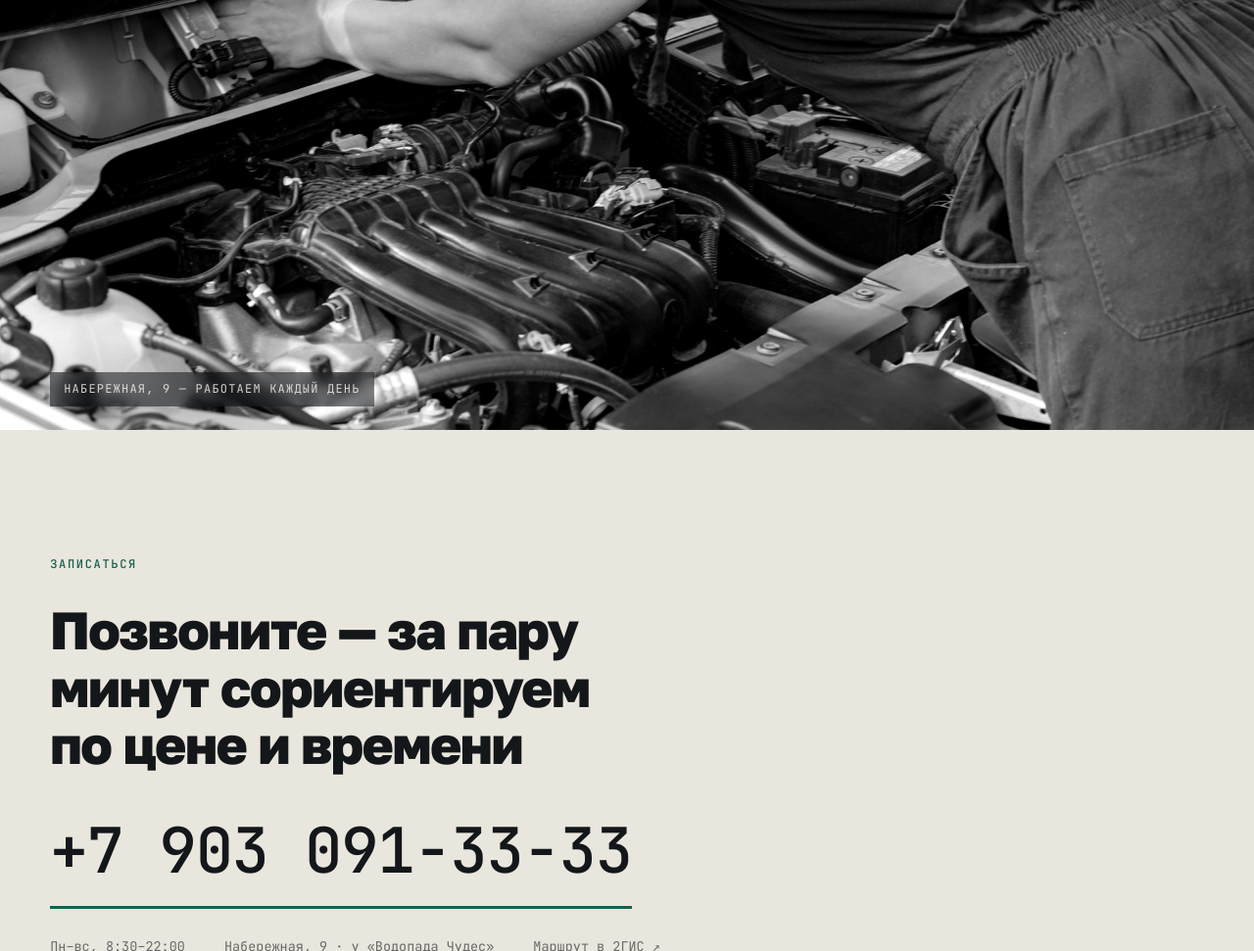
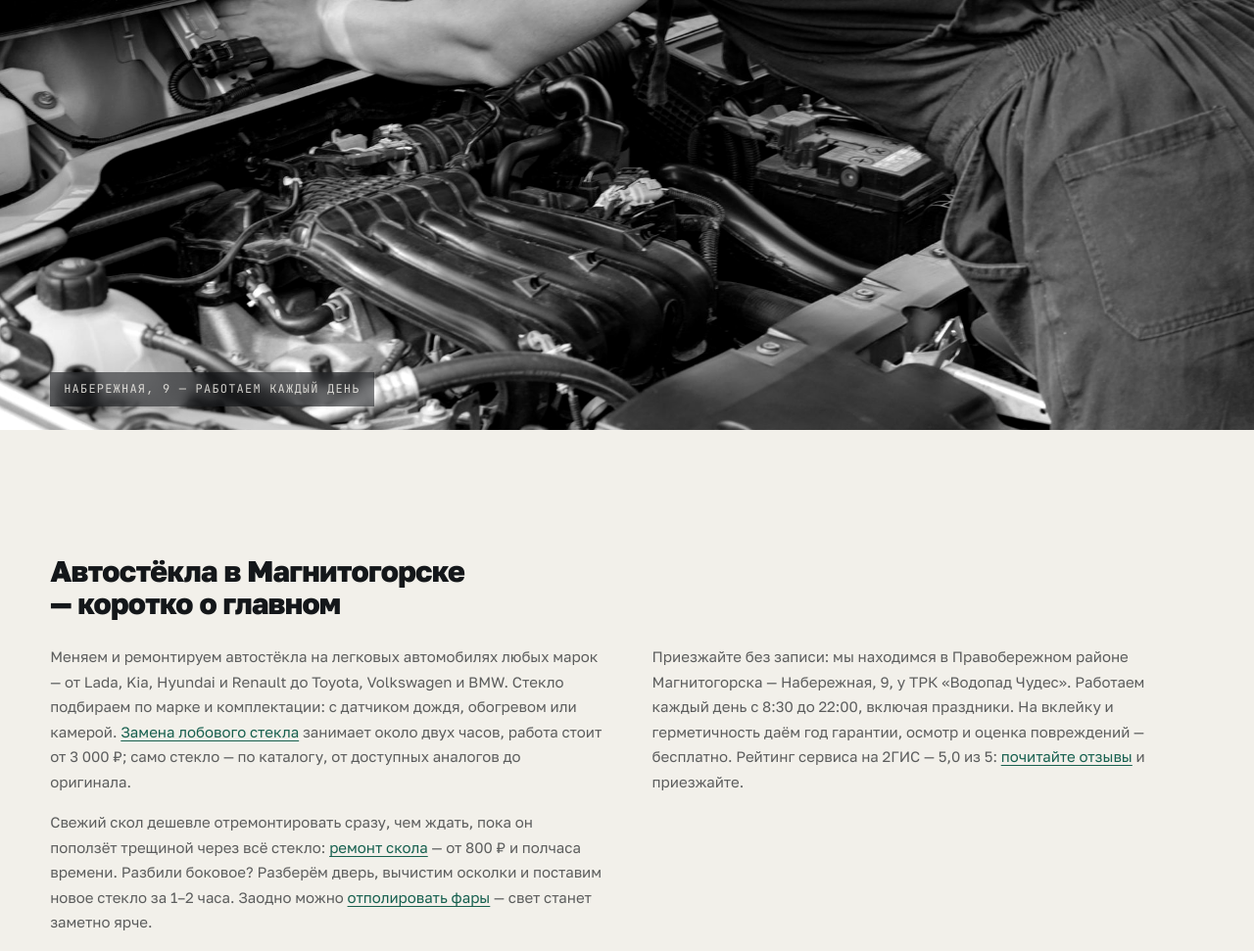
Before and after one commit to satoaya468-maker/-, a web app: file index.html in a window 1280 px wide. Shown: the part 5529-6500 px from the top of the page at 98% size. Run offline with its HTML, style and script files only (its server is not run), Linux system fonts and the light colour scheme.

Commit message:
Видео владельца в hero и SEO-дожим под Магнитогорск
Hero-видео заменено на загруженный владельцем ролик (сжат до 3,3 МБ,
постер и og-обложка — кадры из него). Титул главной перестроен под
денежный запрос «замена лобового стекла в Магнитогорске» с ценой,
на главной появился локальный SEO-блок с марками машин, районом
и перелинковкой на услуги; alternateName в schema, цены в титулах.

Co-Authored-By: Claude Fable 5 <noreply@anthropic.com>
Claude-Session: https://claude.ai/code/session_01UzjNX3SXT5e9XTV9aALJyp

```diff
--- a/css/style.css
+++ b/css/style.css
@@ -1106,6 +1106,39 @@ body.menu-open {
   backdrop-filter: blur(6px);
 }
 
+/* ---------- SEO-текст ---------- */
+
+.seo-text h2 {
+  font-size: clamp(22px, 2.4vw, 30px);
+  margin-bottom: 26px;
+  max-width: 24em;
+}
+
+.seo-cols {
+  columns: 2;
+  column-gap: clamp(32px, 4vw, 64px);
+}
+
+.seo-cols p {
+  font-size: 15px;
+  line-height: 1.7;
+  color: rgba(20, 23, 26, 0.68);
+  margin-bottom: 16px;
+  break-inside: avoid;
+}
+
+.seo-cols a {
+  color: var(--mint-deep);
+  text-decoration: underline;
+  text-underline-offset: 3px;
+}
+
+@media (max-width: 900px) {
+  .seo-cols {
+    columns: 1;
+  }
+}
+
 /* ---------- CTA ---------- */
 
 .cta {
--- a/index.html
+++ b/index.html
@@ -4,9 +4,9 @@
   <meta charset="UTF-8">
   <meta name="viewport" content="width=device-width, initial-scale=1.0, viewport-fit=cover">
 
-  <title>Автостекло74 — замена и ремонт автостёкол в Магнитогорске | Набережная, 9</title>
-  <meta name="description" content="Автосервис по автостёклам в Магнитогорске: замена лобовых, боковых и задних стёкол, ремонт сколов и трещин, полировка фар. Без выходных с 8:30 до 22:00, рейтинг 5,0 на 2ГИС. Набережная, 9, у «Водопада Чудес». Звоните: +7 903 091-33-33.">
-  <meta name="keywords" content="автостекло Магнитогорск, автосервис Магнитогорск, замена лобового стекла Магнитогорск, ремонт скола, ремонт трещины лобового стекла, полировка фар, замена бокового стекла, автостекло74">
+  <title>Замена лобового стекла в Магнитогорске от 3 000 ₽ — Автостекло74: автостёкла, ремонт сколов</title>
+  <meta name="description" content="Замена и ремонт автостёкол в Магнитогорске: лобовое — за 2 часа (работа от 3 000 ₽), скол — за полчаса (от 800 ₽), полировка фар. Стёкла под любую марку, гарантия год, 5,0 на 2ГИС. Без выходных 8:30–22:00. Набережная, 9, у «Водопада Чудес». Звоните: +7 903 091-33-33.">
+  <meta name="keywords" content="замена лобового стекла Магнитогорск, автостекло Магнитогорск, автосервис Магнитогорск, ремонт скола Магнитогорск, ремонт трещины лобового стекла, замена бокового стекла, замена заднего стекла, полировка фар Магнитогорск, автостекло74">
   <meta name="robots" content="index, follow, max-image-preview:large">
   <meta name="geo.region" content="RU-CHE">
   <meta name="geo.placename" content="Магнитогорск">
@@ -15,12 +15,12 @@
   <meta property="og:type" content="website">
   <meta property="og:locale" content="ru_RU">
   <meta property="og:site_name" content="Автостекло74">
-  <meta property="og:title" content="Автостекло74 — замена и ремонт автостёкол в Магнитогорске">
+  <meta property="og:title" content="Замена лобового стекла в Магнитогорске от 3 000 ₽ — Автостекло74">
   <meta property="og:description" content="Скол — за полчаса, новое лобовое — за два часа. Без выходных, с 8:30 до 22:00. Рейтинг 5,0 на 2ГИС.">
   <meta property="og:url" content="https://avtosteklo74-mgn.ru/">
   <meta property="og:image" content="https://avtosteklo74-mgn.ru/assets/img/og-cover.jpg">
   <meta property="og:image:width" content="1200">
-  <meta property="og:image:height" content="900">
+  <meta property="og:image:height" content="675">
   <meta property="og:image:alt" content="Автостекло74 — сервис автостёкол в Магнитогорске">
 
   <meta name="twitter:card" content="summary_large_image">
@@ -46,6 +46,7 @@
     "@context": "https://schema.org",
     "@type": "AutoRepair",
     "name": "Автостекло74",
+    "alternateName": "Автостекло 74",
     "description": "Автосервис по автостёклам в Магнитогорске: замена и ремонт автостёкол, полировка фар",
     "keywords": "автостекло Магнитогорск, автосервис Магнитогорск",
     "url": "https://avtosteklo74-mgn.ru/",
@@ -159,7 +160,7 @@
     <!-- ГЛАВНЫЙ ЭКРАН -->
     <section class="hero">
       <div class="hero-media" aria-hidden="true">
-        <img src="assets/img/hero-poster.jpg" width="1920" height="1440"
+        <img src="assets/img/hero-poster.jpg" width="1280" height="720"
              data-fallback="https://images.pexels.com/photos/1765286/pexels-photo-1765286.jpeg?auto=compress&cs=tinysrgb&w=1920"
              alt="" loading="eager" fetchpriority="high">
         <video autoplay muted loop playsinline preload="metadata"
@@ -444,6 +445,18 @@
       <figcaption>Набережная, 9 — работаем каждый день</figcaption>
     </figure>
 
+    <!-- SEO-ТЕКСТ -->
+    <section class="section-pad">
+      <div class="wrap seo-text reveal">
+        <h2>Автостёкла в Магнитогорске — коротко о&nbsp;главном</h2>
+        <div class="seo-cols">
+          <p>Меняем и ремонтируем автостёкла на легковых автомобилях любых марок — от Lada, Kia, Hyundai и Renault до Toyota, Volkswagen и BMW. Стекло подбираем по марке и комплектации: с датчиком дождя, обогревом или камерой. <a href="uslugi.html#lobovoe">Замена лобового стекла</a> занимает около двух часов, работа стоит от 3 000 ₽; само стекло — по каталогу, от доступных аналогов до оригинала.</p>
+          <p>Свежий скол дешевле отремонтировать сразу, чем ждать, пока он поползёт трещиной через всё стекло: <a href="uslugi.html#skoly">ремонт скола</a> — от 800 ₽ и полчаса времени. Разбили боковое? Разберём дверь, вычистим осколки и поставим новое стекло за 1–2 часа. Заодно можно <a href="uslugi.html#fary">отполировать фары</a> — свет станет заметно ярче.</p>
+          <p>Приезжайте без записи: мы находимся в Правобережном районе Магнитогорска — Набережная, 9, у ТРК «Водопад Чудес». Работаем каждый день с 8:30 до 22:00, включая праздники. На вклейку и герметичность даём год гарантии, осмотр и оценка повреждений — бесплатно. Рейтинг сервиса на 2ГИС — 5,0 из 5: <a href="otzyvy.html">почитайте отзывы</a> и приезжайте.</p>
+        </div>
+      </div>
+    </section>
+
     <!-- CTA -->
     <section class="cta section-pad">
       <div class="wrap cta-inner reveal">
--- a/kontakty.html
+++ b/kontakty.html
@@ -17,7 +17,7 @@
   <meta property="og:url" content="https://avtosteklo74-mgn.ru/kontakty.html">
   <meta property="og:image" content="https://avtosteklo74-mgn.ru/assets/img/og-cover.jpg">
   <meta property="og:image:width" content="1200">
-  <meta property="og:image:height" content="900">
+  <meta property="og:image:height" content="675">
   <meta property="og:image:alt" content="Контакты Автостекло74 — Набережная, 9, Магнитогорск">
 
   <meta name="twitter:card" content="summary_large_image">
--- a/otzyvy.html
+++ b/otzyvy.html
@@ -17,7 +17,7 @@
   <meta property="og:url" content="https://avtosteklo74-mgn.ru/otzyvy.html">
   <meta property="og:image" content="https://avtosteklo74-mgn.ru/assets/img/og-cover.jpg">
   <meta property="og:image:width" content="1200">
-  <meta property="og:image:height" content="900">
+  <meta property="og:image:height" content="675">
   <meta property="og:image:alt" content="Отзывы об Автостекло74 — 5,0 на 2ГИС">
 
   <meta name="twitter:card" content="summary_large_image">
--- a/uslugi.html
+++ b/uslugi.html
@@ -4,7 +4,7 @@
   <meta charset="UTF-8">
   <meta name="viewport" content="width=device-width, initial-scale=1.0, viewport-fit=cover">
 
-  <title>Услуги и цены — Автостекло74, Магнитогорск: замена стёкол, ремонт сколов, полировка фар</title>
+  <title>Цены на замену и ремонт автостёкол в Магнитогорске — Автостекло74: лобовое от 3 000 ₽, скол от 800 ₽</title>
   <meta name="description" content="Цены на автостёкла в Магнитогорске: замена лобового от 3 000 ₽, ремонт сколов от 800 ₽, боковые и задние стёкла, полировка фар. Гарантия на работу — год. Звоните: +7 903 091-33-33.">
   <meta name="keywords" content="замена лобового стекла Магнитогорск цена, ремонт скола Магнитогорск, ремонт трещины лобового стекла, замена бокового стекла, полировка фар Магнитогорск, автостекло цены">
   <meta name="robots" content="index, follow, max-image-preview:large">
@@ -18,7 +18,7 @@
   <meta property="og:url" content="https://avtosteklo74-mgn.ru/uslugi.html">
   <meta property="og:image" content="https://avtosteklo74-mgn.ru/assets/img/og-cover.jpg">
   <meta property="og:image:width" content="1200">
-  <meta property="og:image:height" content="900">
+  <meta property="og:image:height" content="675">
   <meta property="og:image:alt" content="Автостекло74 — услуги и цены">
 
   <meta name="twitter:card" content="summary_large_image">
```
Also changed, not shown: assets/img/hero-poster.jpg, assets/img/og-cover.jpg, 1 other file.
